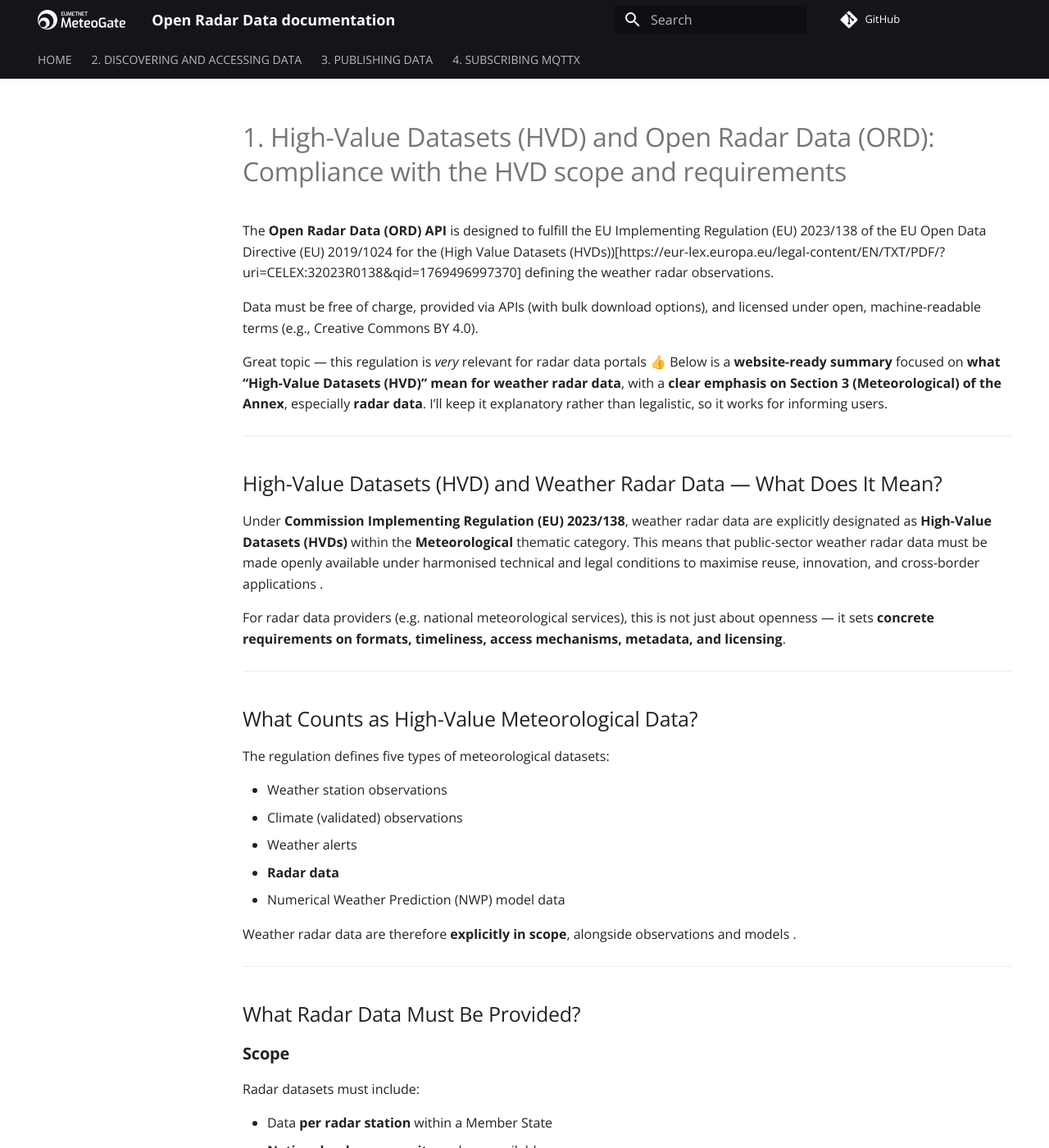
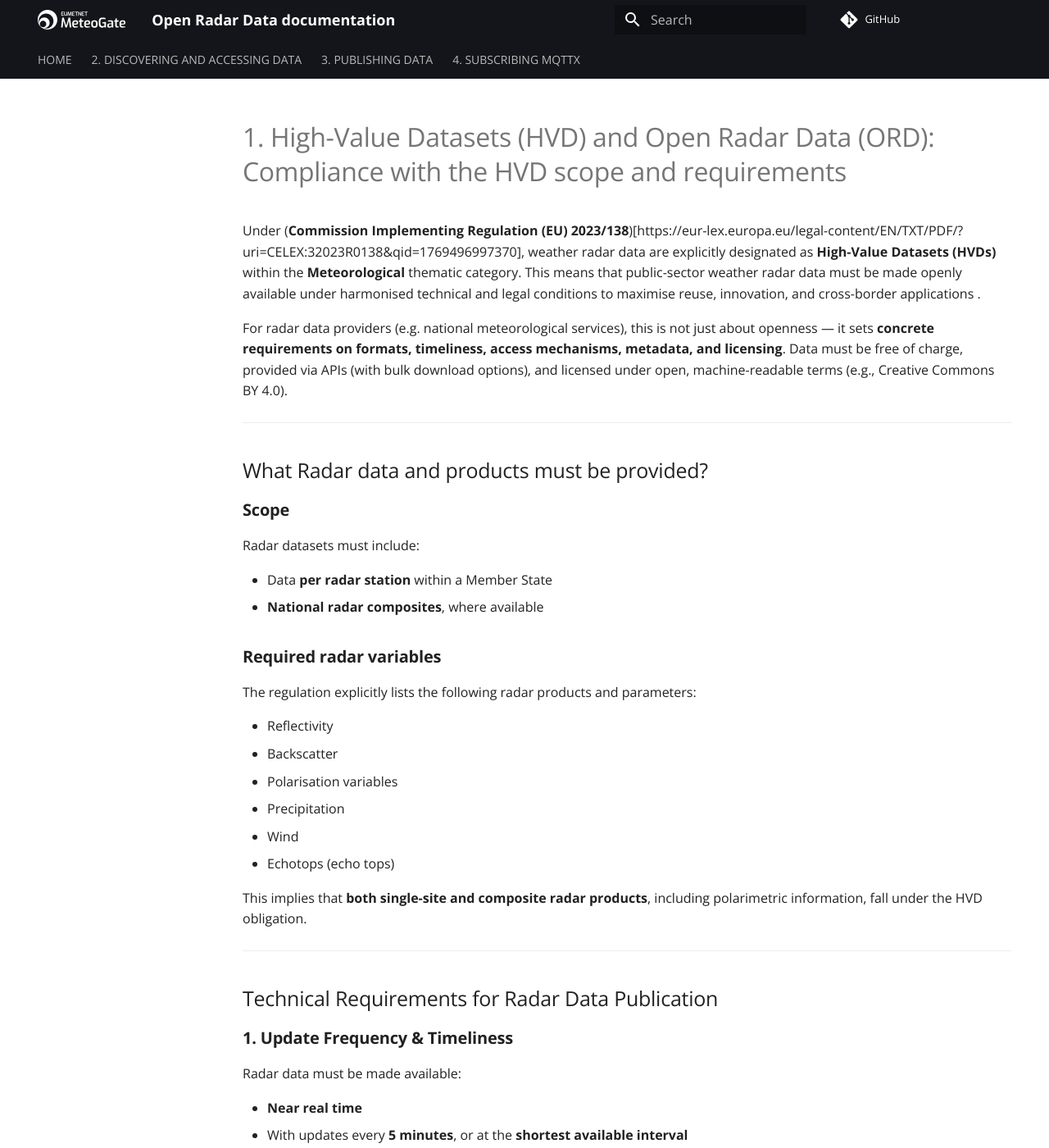
Before and after one commit to EUMETNET/openradardata-documentation, an MkDocs documentation site: the page built from docs/ORD_HVD_summary.md, in a window 1280 px wide and 1400 px high. Shown: the whole window at 82% size. Built offline with MkDocs 1.6.1 and Material for MkDocs 9.7.7, drawn with Linux system fonts in a browser that asks for light colours; comment, search, counter and statistics services are not loaded.

Commit message:
Update ORD_HVD_summary.md

```diff
--- a/docs/ORD_HVD_summary.md
+++ b/docs/ORD_HVD_summary.md
@@ -1,38 +1,14 @@
 # 1. High-Value Datasets (HVD) and Open Radar Data (ORD): Compliance with the HVD scope and requirements
 
 
-The **Open Radar Data (ORD) API** is designed to fulfill the EU Implementing Regulation (EU) 2023/138 of the EU Open Data Directive (EU) 2019/1024 for the  (High Value Datasets (HVDs))[https://eur-lex.europa.eu/legal-content/EN/TXT/PDF/?uri=CELEX:32023R0138&qid=1769496997370] defining the weather radar observations.
+Under (**Commission Implementing Regulation (EU) 2023/138**)[https://eur-lex.europa.eu/legal-content/EN/TXT/PDF/?uri=CELEX:32023R0138&qid=1769496997370], weather radar data are explicitly designated as **High-Value Datasets (HVDs)** within the **Meteorological** thematic category. This means that public-sector weather radar data must be made openly available under harmonised technical and legal conditions to maximise reuse, innovation, and cross-border applications .
 
+For radar data providers (e.g. national meteorological services), this is not just about openness — it sets **concrete requirements on formats, timeliness, access mechanisms, metadata, and licensing**.
 Data must be free of charge, provided via APIs (with bulk download options), and licensed under open, machine-readable terms (e.g., Creative Commons BY 4.0).
-
-Great topic — this regulation is *very* relevant for radar data portals 👍
-Below is a **website-ready summary** focused on **what “High-Value Datasets (HVD)” mean for weather radar data**, with a **clear emphasis on Section 3 (Meteorological) of the Annex**, especially **radar data**. I’ll keep it explanatory rather than legalistic, so it works for informing users.
 
 ---
 
-## High-Value Datasets (HVD) and Weather Radar Data — What Does It Mean?
-
-Under **Commission Implementing Regulation (EU) 2023/138**, weather radar data are explicitly designated as **High-Value Datasets (HVDs)** within the **Meteorological** thematic category. This means that public-sector weather radar data must be made openly available under harmonised technical and legal conditions to maximise reuse, innovation, and cross-border applications .
-
-For radar data providers (e.g. national meteorological services), this is not just about openness — it sets **concrete requirements on formats, timeliness, access mechanisms, metadata, and licensing**.
-
----
-
-## What Counts as High-Value Meteorological Data?
-
-The regulation defines five types of meteorological datasets:
-
-* Weather station observations
-* Climate (validated) observations
-* Weather alerts
-* **Radar data**
-* Numerical Weather Prediction (NWP) model data
-
-Weather radar data are therefore **explicitly in scope**, alongside observations and models .
-
----
-
-## What Radar Data Must Be Provided?
+## What Radar data and products must be provided?
 
 ### **Scope**
 
```
